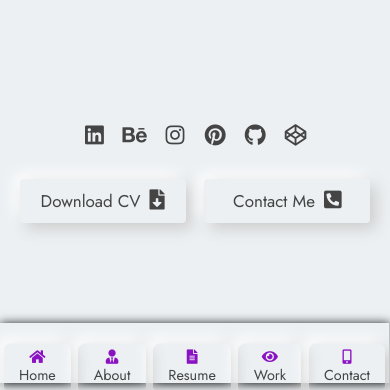
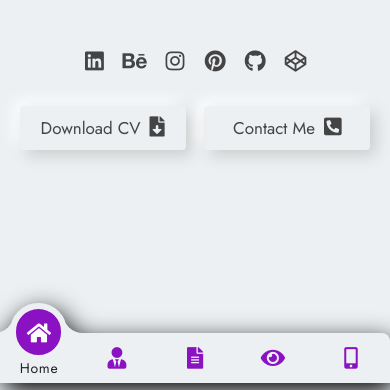
Before and after one commit to npDesign99/npswf99, a plain HTML site: page index.html in a window 390 px wide. Shown: the part 461-851 px from the top of the page. Drawn offline with nearby package versions, Linux system fonts and the light colour scheme.

Commit message:
Mobile Menu Change

```diff
--- a/css/style.css
+++ b/css/style.css
@@ -36,6 +36,10 @@ background: linear-gradient(145deg, var(--lg-clr-1) 0%, var(--lg-clr-2) 100%); *
     --lg-clr-1: #6a67ce;
     --lg-clr-2: #fc636b;
     --flex-2-col: 48%;
+
+    --bg-default: #222327;
+	 --primary-white: #fff;
+	 --primary-red: #ff3c41;
 }
 
 * {
@@ -241,6 +245,119 @@ section {
     color: var(--primary);
     box-shadow: var(--box-shadow-inset);
 }
+.header .user h4 a.typewrite{color: var(--primary);}
+
+/* -------------------- Mobile Navbar ------------------- */
+
+.npmob-nav {
+    display: none;
+    width: 100%;
+      height: 50px;
+      background: var(--bg-color);
+      position: fixed;
+      bottom: 0;
+      /* display: flex; */
+      /* justify-content: center; */
+      /* align-items: center; */
+      border-radius: 8px 8px 0 0;
+      filter: drop-shadow(4px 8px 13px rgb(0 0 0 / 1));
+ }
+  .npmob-nav .listWrap {
+      list-style: none;
+      display: flex;
+      justify-content: space-between;
+      width: 100%;
+ }
+  .npmob-nav .listWrap li {
+      /* width: 70px; */
+      /* height: 70px; */
+    width: 20%;
+      height: auto;
+      position: relative;
+      z-index: 1;
+ }
+  .npmob-nav .listWrap li a {
+      text-decoration: none;
+      position: relative;
+      display: flex;
+      justify-content: center;
+      align-items: center;
+      flex-direction: column;
+      text-align: center;
+      font-weight: 500;
+      width: 100%;
+ }
+  .npmob-nav .listWrap li a:hover {
+      text-decoration: none;
+ }
+  .npmob-nav .listWrap li a i {
+      position: relative;
+      display: block;
+      line-height: 50px;
+      text-align: center;
+      transition: 0.5s;
+      color: var(--primary);
+ }
+  .npmob-nav .listWrap li a i {
+      font-size: 1.5rem;
+ }
+  .npmob-nav .listWrap li a .text {
+      position: absolute;
+      color: var(--bg-default);
+      font-weight: 400;
+      letter-spacing: 0.05em;
+      transition: 0.5s;
+      transform: translateY(20px);
+      opacity: 0;
+      z-index: 1;
+ }
+  .npmob-nav .listWrap li:active a i, .npmob-nav .listWrap li.active a i {
+      color: var(--primary-white);
+      transform: translateY(-25px);
+ }
+  .npmob-nav .listWrap li:active a .text, .npmob-nav .listWrap li.active a .text {
+      opacity: 1;
+      transform: translateY(10px);
+ }
+  .npmob-nav .listWrap li.indicator {
+      position: absolute;
+      /* width: 50px; */
+      /* height: 50px; */
+    width: 4rem;
+      height: 4rem;
+      top: -60%;
+      border-radius: 50%;
+      border: 6px solid var(--bg-color);
+      background: var(--primary);
+      transition: 0.3s;
+      z-index: 0;
+    margin-left: 2.5%;
+ }
+  .npmob-nav .listWrap li.indicator:before, .npmob-nav .listWrap li.indicator:after {
+      content: '';
+      position: absolute;
+      top: 50%;
+      width: 20px;
+      height: 20px;
+      background: blue;
+      background: transparent;
+ }
+  .npmob-nav .listWrap li.indicator:after {
+    right: -22px; top: 4px;
+    box-shadow: -1px 10px 0 0 var(--bg-color);
+    border-bottom-left-radius: 20px;
+ }
+  .npmob-nav .listWrap li.indicator:before {
+    left: -22px; top: 4px;
+    box-shadow: 1px 10px 0 0 var(--bg-color);
+    border-bottom-right-radius: 20px;
+ }
+  .npmob-nav .listWrap li:nth-child(1).active ~ .indicator {left: 0%;}
+  .npmob-nav .listWrap li:nth-child(2).active ~ .indicator {left: 20%;}
+  .npmob-nav .listWrap li:nth-child(3).active ~ .indicator {left: 40%;}
+  .npmob-nav .listWrap li:nth-child(4).active ~ .indicator {left: 60%;}
+ .npmob-nav .listWrap li:nth-child(5).active ~ .indicator {left: 80%;}
+
 
 /* ------------------------ Mobile Head ---- */
 .mob-user-head {
@@ -289,6 +406,7 @@ section {
     display: flex;
     flex-flow: row;
     align-items: center;
+    align-content: center;
     justify-content: space-around;
     /* text-align: center; */
     flex-wrap: wrap-reverse;
@@ -938,8 +1056,13 @@ section {
     vertical-align: middle;
     text-align: center;
     /* margin-bottom: 0.8em; */
-    font-size: 1.3rem;
+    font-size: 1rem;
     width: 48%;
+    color: var(--black);
+}
+.portfolio .beport-box .beport-headbox a {
+    font-size: 1.5rem;
+    font-weight: 600;
 }
 .portfolio .beport-box .beport-headbox img.icon {
     height:auto;
@@ -996,7 +1119,7 @@ section {
     padding: 5px;
 } */
 
-/*============================== media queries */
+/*============================== media queries =============================== */
 
 @media (max-width:991px) {
 
@@ -1015,8 +1138,8 @@ section {
     section { min-height: auto; padding: 1rem;}
     .mob-user-head {display: block;}
 
-    #menu-btn,
-    .user {display: none;}
+    #menu-btn, .header .navbar,
+    .user {display: none !important;}
 
     /* .home .content {flex: auto;} */
     .header {
@@ -1029,12 +1152,12 @@ section {
         box-shadow: 0px 1px 10px 0px #000;
     }
 
-    .header .navbar {
+    /* .header .navbar {
         padding-top: 0.4rem;
         display: flex;
-    }
+    } */
 
-    .header .navbar a {
+    /* .header .navbar a {
         display: inline-flex;
         flex-flow: column;
         font-size: 1rem;
@@ -1045,7 +1168,7 @@ section {
         border-radius: 0.5rem;
         margin: 0 0.25rem 0.25rem 0.25rem;
         box-shadow: var(--box-shadow);
-        /* background-color: var(--bg-color); */
+        /* background-color: var(--bg-color); *
         transform: translate(0, 1rem);
     }
 
@@ -1057,8 +1180,9 @@ section {
         box-shadow: var(--box-shadow-inset);
         color: var(--primary);
         transform: translate(0, 0);
-    }
+    } */
 
+    .npmob-nav {display: flex;}
     /* .header .navbar a */
 
     .heading {font-size: 1.5rem;}
--- a/index.html
+++ b/index.html
@@ -44,11 +44,47 @@
 
         <nav class="navbar">
             <a href="#"><i class="fas fa-home"></i> home</a>
-            <a href="#about"><i class="fas fa-user-tie"></i></i> about</a>
+            <a href="#about"><i class="fas fa-user-tie"></i> about</a>
             <a href="#resume"><i class="fas fa-file-alt"></i> Resume</a>
             <a href="#work"><i class="fas fa-eye"></i> Work</a>
             <a href="#contact"><i class="fas fa-mobile-alt"></i> contact</a>
         </nav>
+
+        <div class="npmob-nav">
+            <ul class="listWrap">
+              <li class="list active">
+                <a href="#">
+                    <i class="fas fa-home"></i>
+                  <span class="text">Home</span>
+                </a>
+              </li>
+              <li class="list">
+                <a href="#about">
+                    <i class="fas fa-user-tie"></i>
+                  <span class="text">About</span>
+                </a>
+              </li>
+              <li class="list">
+                <a href="#resume">
+                    <i class="fas fa-file-alt"></i>
+                  <span class="text">Resume</span>
+                </a>
+              </li>
+              <li class="list">
+                <a href="#work">
+                    <i class="fas fa-eye"></i>
+                  <span class="text">Work</span>
+                </a>
+              </li>
+              <li class="list">
+                <a href="#contact">
+                    <i class="fas fa-mobile-alt"></i>
+                  <span class="text">Contact</span>
+                </a>
+              </li>
+              <li class="indicator"></li>
+            </ul>
+          </div>
 
     </header>
 
@@ -423,11 +459,11 @@
 
         <div class="beport-box">
             <div class="beport-headbox">
-                Click hear For All work Portfolio <br>
-                <a href="https://www.behance.net/npDesign99" target="_blank">Behance Portfolio</a>
+                For, All work Portfolio<br>
+                <a href="https://www.behance.net/npDesign99" target="_blank">Click here(Behance)</a>
             </div>
             <div class="beport-headbox">
-                <a href="https://www.behance.net/npDesign99" target="_blank"><img class="icon" src="image/portfolio-icon.png"></a>
+                <a href="https://www.behance.net/npDesign99" target="_blank"><img class="icon" src="image/Port-icon.svg"></a>
             </div>
             <!-- <div class="beport-contbox">
                 <div class="behance-container"></div>
@@ -457,7 +493,7 @@
             <input type="submit" value="send message" class="btn">
         </form>
 
-        <div class="credits"> created by <span><a href="#">npDesign99</a></span> | all rights reserved 2021</div>
+        <!-- <div class="credits"> created by <span><a href="#">npDesign99</a></span> | all rights reserved 2021</div> -->
 
     </section>
 
@@ -535,6 +571,21 @@
 
         });
 
+// --------------------------- Mobile Menu
+
+const listItem = document.querySelectorAll('.list');
+
+    function activateLink() {
+      listItem.forEach( item => {
+        item.classList.remove('active');
+      });
+      this.classList.add('active');
+    }
+
+    listItem.forEach( item => {
+      item.addEventListener('click', activateLink);
+    });
+
     </script>
 
 </body>
```
Also changed, not shown: image/work/graphics/np99-graphic-work_12.jpg (added), image/work/uiux/np99-uiux-work_13.jpg (added), 1 other file.
